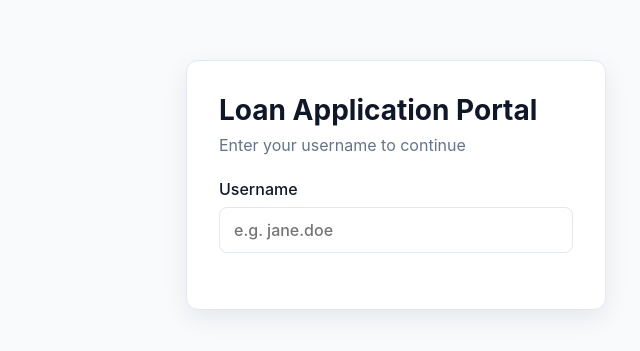
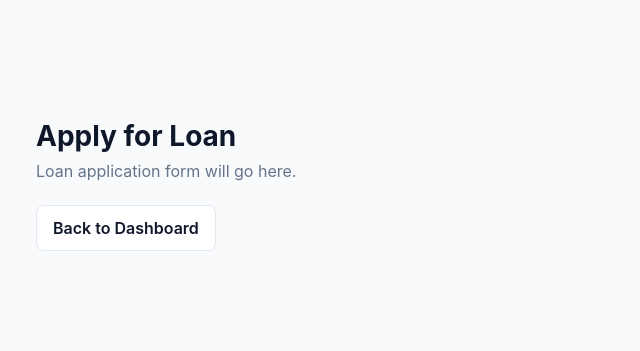
Before and after one commit to BobbyRitterbeck/Loan-App, an Angular app: page /apply-loan in a window 1280 px wide. Before the commit this address led to /. Shown: the part 215-566 px from the top of the page, without its empty margins (244-884 px from the left). Built offline with nearby package versions, Linux system fonts and the light colour scheme.

Commit message:
Gave function to apply for loan button

```diff
--- a/src/app/app.routes.ts
+++ b/src/app/app.routes.ts
@@ -1,5 +1,6 @@
 import { Routes } from '@angular/router';
 
+import { ApplyLoanComponent } from './pages/apply-loan/apply-loan.component';
 import { DashboardComponent } from './pages/dashboard/dashboard.component';
 import { LoginComponent } from './pages/login/login.component';
 
@@ -13,6 +14,10 @@ export const routes: Routes = [
     component: DashboardComponent,
   },
   {
+    path: 'apply-loan',
+    component: ApplyLoanComponent,
+  },
+  {
     path: '**',
     redirectTo: '',
   },
--- /dev/null
+++ b/src/app/pages/apply-loan/apply-loan.component.html
@@ -0,0 +1,7 @@
+<main class="page">
+  <section class="apply-loan">
+    <h1>Apply for Loan</h1>
+    <p class="placeholder">Loan application form will go here.</p>
+    <a routerLink="/dashboard" class="btn btn-secondary">Back to Dashboard</a>
+  </section>
+</main>
--- /dev/null
+++ b/src/app/pages/apply-loan/apply-loan.component.scss
@@ -0,0 +1,20 @@
+.apply-loan {
+  width: 100%;
+  max-width: 720px;
+}
+
+h1 {
+  margin: 0 0 0.5rem;
+  font-size: 1.75rem;
+}
+
+.placeholder {
+  margin: 0 0 1.5rem;
+  color: var(--text-muted);
+}
+
+a.btn {
+  display: inline-block;
+  text-decoration: none;
+  text-align: center;
+}
--- a/src/app/pages/dashboard/dashboard.component.html
+++ b/src/app/pages/dashboard/dashboard.component.html
@@ -28,6 +28,6 @@
     }
   </section>
 
-  <button type="button" class="btn btn-primary">Apply for Loan</button>
+  <a routerLink="/apply-loan" class="btn btn-primary">Apply for Loan</a>
   </section>
 </main>
--- a/src/app/pages/dashboard/dashboard.component.ts
+++ b/src/app/pages/dashboard/dashboard.component.ts
@@ -1,13 +1,13 @@
 import { DecimalPipe } from '@angular/common';
 import { Component, computed, inject } from '@angular/core';
-import { Router } from '@angular/router';
+import { Router, RouterLink } from '@angular/router';
 
 import { LoanService } from '../../services/loan.service';
 import { SessionService } from '../../services/session.service';
 
 @Component({
   selector: 'app-dashboard',
-  imports: [DecimalPipe],
+  imports: [DecimalPipe, RouterLink],
   templateUrl: './dashboard.component.html',
   styleUrl: './dashboard.component.scss',
 })
```
Also changed, not shown: src/app/pages/apply-loan/apply-loan.component.ts (added, +10 -0 lines).
